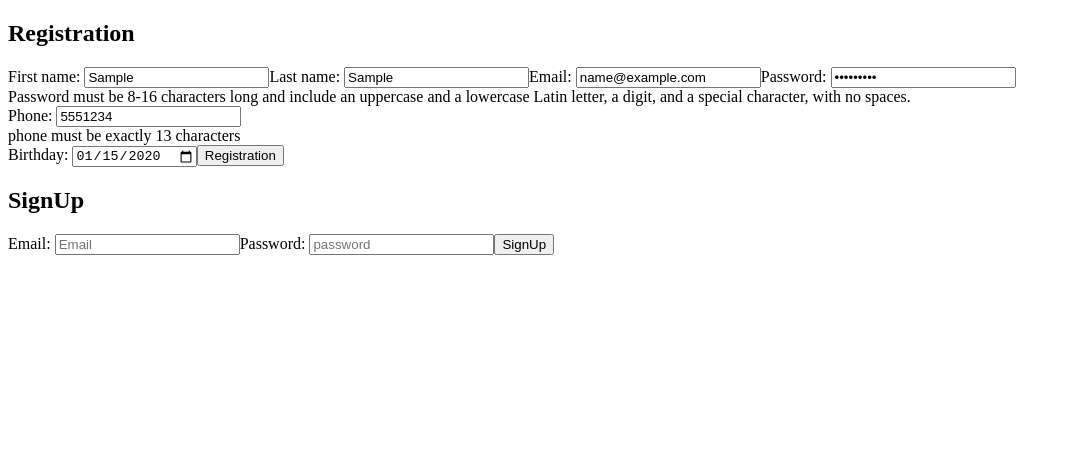
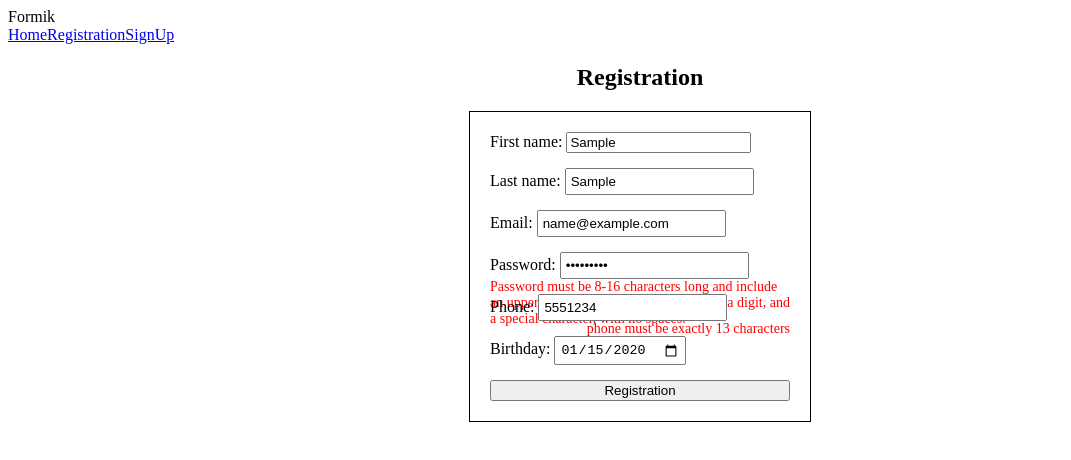
Before and after one commit to Mirariel/React_Formik, a React (Vite) app: page /registration in a window 1280 px wide. Both pictures are taken after typing "Sample", "Sample", "name@example.com", "Sample123", "5551234", "2020-01-15" into the empty fields and a click on the button "Registration". Shown: the top 460 px of the page, without its empty margins (0-1071 px from the left). Built offline with nearby package versions, Linux system fonts and the light colour scheme.

Commit message:
add styles for input, errors. Add routing

```diff
--- a/package.json
+++ b/package.json
@@ -10,9 +10,12 @@
     "preview": "vite preview"
   },
   "dependencies": {
+    "classnames": "^2.5.1",
     "formik": "^2.4.9",
     "react": "^19.3.1",
     "react-dom": "^19.3.1",
+    "react-router": "^8.5.1",
+    "sass": "^1.106.1",
     "yup": "^1.7.1"
   },
   "devDependencies": {
--- a/src/App.jsx
+++ b/src/App.jsx
@@ -1,14 +1,22 @@
+import { Route, BrowserRouter as Router, Routes } from 'react-router'
 import './App.css'
 
 import RegistrationPage from './pages/RegistrationPage'
 import SignUpPage from './pages/SignUpPage'
+import BasePage from './pages/BasePge'
+import HomePage from './pages/HomePage'
 
 function App () {
   return (
-    <>
-      <RegistrationPage />
-      <SignUpPage />
-    </>
+    <Router>
+      <Routes>
+        <Route path='/' element={<BasePage />}>
+          <Route path='/' element={<HomePage />} />
+          <Route path='/registration' element={<RegistrationPage />} />
+          <Route path='/signUp' element={<SignUpPage />} />
+        </Route>
+      </Routes>
+    </Router>
   )
 }
 
--- /dev/null
+++ b/src/components/Header/index.jsx
@@ -0,0 +1,17 @@
+import { Link } from "react-router"
+
+
+function Header () {
+  return (
+    <header>
+      <div>Formik</div>
+      <nav>
+        <Link to='/'>Home</Link>
+        <Link to='registration'>Registration</Link>
+        <Link to='signUp'>SignUp</Link>
+      </nav>
+    </header>
+  )
+}
+
+export default Header
--- /dev/null
+++ b/src/components/forms/FormStyles.module.sass
@@ -0,0 +1,30 @@
+.formContainer
+    display: flex
+    flex-direction: column
+    width: 300px
+    border: 1px solid black
+    gap: 15px
+    padding: 20px
+
+    label
+        position: relative
+
+.error
+    position: absolute
+    top: 100%
+    right: 0
+    color: red
+    font-size: 14px
+
+.input
+    padding: 4px
+    &:active
+        border: 2px solid black
+
+.valid
+    border: 2px solid #18b23290
+    background-color:  #29d54690
+
+.invalid
+    border: 2px solid red
+    background-color: #dd282891
--- a/src/components/forms/LoginForm/index.jsx
+++ b/src/components/forms/LoginForm/index.jsx
@@ -1,4 +1,5 @@
 import { Formik, Form, ErrorMessage, Field } from 'formik'
+import styles from './../FormStyles.module.sass'
 
 const initialValues = {
   email: '',
@@ -13,7 +14,7 @@ function LoginForm () {
   return (
     <Formik initialValues={initialValues} onSubmit={handleLoginingSubmit}>
       {formikProps => (
-        <Form>
+        <Form className={styles.formContainer}>
           <label>
             <span>Email: </span>
             <Field type='email' name='email' placeholder='Email' autofocus />
--- a/src/components/forms/RegistratonForm/index.jsx
+++ b/src/components/forms/RegistratonForm/index.jsx
@@ -1,5 +1,7 @@
 import { Formik, Form, ErrorMessage, Field } from 'formik'
 import { USER_VALIDATION_SCHEMA } from '../../../utils/validate/validationSchema'
+import styles from './../FormStyles.module.sass'
+import classNames from 'classnames'
 
 function RegistrationForm () {
   const initialValues = {
@@ -21,8 +23,14 @@ function RegistrationForm () {
       onSubmit={handleRegistrationSubmit}
       validationSchema={USER_VALIDATION_SCHEMA}
     >
-      {formikProps => (
-        <Form>
+      {formikProps => {
+        const inputStyles = classNames(styles.input, {
+          [styles.valid]: !formikProps.errors.name && formikProps.touched.name,
+          [styles.invalid]: formikProps.errors.name && formikProps.touched.name
+        })
+
+        return (
+          <Form className={styles.formContainer}>
             <label>
               <span>First name: </span>
               <Field
@@ -31,62 +39,92 @@ function RegistrationForm () {
                 placeholder='First name'
                 autofocus
               />
-            <ErrorMessage name='firstName' component='div' />
+              <ErrorMessage
+                className={styles.error}
+                name='firstName'
+                component='div'
+              />
             </label>
             <label>
               <span>Last name: </span>
               <Field
+                className={inputStyles}
                 type='string'
                 name='lastName'
                 placeholder='Last name'
                 autofocus
               />
-            <ErrorMessage name='lastName' component='div' />
+              <ErrorMessage
+                className={styles.error}
+                name='lastName'
+                component='div'
+              />
             </label>
             <label>
               <span>Email: </span>
               <Field
+                className={inputStyles}
                 type='email'
                 name='email'
                 placeholder='Your Email'
                 autofocus
               />
-            <ErrorMessage name='email' component='div' />
+              <ErrorMessage
+                className={styles.error}
+                name='email'
+                component='div'
+              />
             </label>
             <label>
               <span>Password: </span>
               <Field
+                className={inputStyles}
                 type='password'
                 name='password'
                 placeholder='password'
                 autofocus
               />
-            <ErrorMessage name='password' component='div' />
+              <ErrorMessage
+                className={styles.error}
+                name='password'
+                component='div'
+              />
             </label>
             <label>
               <span>Phone: </span>
               <Field
+                className={inputStyles}
                 type='tel'
                 name='phone'
                 placeholder='Phone number'
                 autofocus
               />
-            <ErrorMessage name='phone' component='div' />
+              <ErrorMessage
+                className={styles.error}
+                name='phone'
+                component='div'
+              />
             </label>
             <label>
               <span>Birthday: </span>
               <Field
+                className={inputStyles}
                 type='date'
                 name='birthday'
                 placeholder='Date your birthday'
                 autofocus
               />
-            <ErrorMessage name='birthday' component='div' />
+              <ErrorMessage
+                className={styles.error}
+                name='birthday'
+                component='div'
+              />
             </label>
 
             <button type='submit'>Registration</button>
           </Form>
-      )}
+        )
+      }}
     </Formik>
   )
 }
--- /dev/null
+++ b/src/pages/BasePge/index.jsx
@@ -0,0 +1,14 @@
+import { Outlet } from 'react-router'
+
+import Header from '../../components/Header'
+
+function BasePage () {
+  return (
+    <>
+      <Header />
+      <Outlet />
+    </>
+  )
+}
+
+export default BasePage
--- /dev/null
+++ b/src/pages/FormPage.module.sass
@@ -0,0 +1,4 @@
+.container
+    display: flex
+    flex-direction: column
+    align-items: center
--- /dev/null
+++ b/src/pages/HomePage/index.jsx
@@ -0,0 +1,15 @@
+import { Link } from 'react-router'
+
+function HomePage () {
+  return (
+    <>
+      <h1>Formik Forms</h1>
+      <div>
+        <Link to='/registration'>Registration</Link>
+        <Link to='/signUp'>SignUp</Link>
+      </div>
+    </>
+  )
+}
+
+export default HomePage
--- a/src/pages/RegistrationPage/index.jsx
+++ b/src/pages/RegistrationPage/index.jsx
@@ -1,8 +1,9 @@
 import RegistrationForm from '../../components/forms/RegistratonForm'
+import styles from './../FormPage.module.sass'
 
 function RegistrationPage () {
   return (
-    <div>
+    <div className={styles.container}>
       <h2>Registration</h2>
       <RegistrationForm />
     </div>
--- a/src/pages/SignUpPage/index.jsx
+++ b/src/pages/SignUpPage/index.jsx
@@ -1,8 +1,9 @@
 import LoginForm from '../../components/forms/LoginForm'
+import styles from './../FormPage.module.sass'
 
 function SignUpPage () {
   return (
-    <div>
+    <div className={styles.container}>
       <h2>SignUp</h2>
       <LoginForm />
     </div>
--- a/src/utils/validate/validationSchema.jsx
+++ b/src/utils/validate/validationSchema.jsx
@@ -1,17 +1,28 @@
 import * as yup from 'yup'
 
-const passwordError =
-  'Password must be 8-16 characters long and include an uppercase and a lowercase Latin letter, a digit, and a special character, with no spaces.'
+const ERROR_MESSAGES = {
+  password:
+    'Password must be 8-16 characters long and include an uppercase and a lowercase Latin letter, a digit, and a special character, with no spaces.',
+  name: 'Name must be 2-32 letters long, start with a capital letter, and contain no digits or special characters.'
+}
 
 export const USER_VALIDATION_SCHEMA = yup.object({
-  firstName: yup.string().trim().min(2).max(32).required(),
-  lastName: yup.string().trim().min(2).max(32).required(),
+  firstName: yup
+    .string()
+    .trim()
+    .matches(/^[A-Z][a-z]{1,31}$/, ERROR_MESSAGES.name)
+    .required(),
+  lastName: yup
+    .string()
+    .trim()
+    .matches(/^[A-Z][a-z]{1,31}$/, ERROR_MESSAGES.name)
+    .required(),
   email: yup.string().email().trim().required(),
   password: yup
     .string()
     .matches(
       /^(?=.*[A-Z])(?=.*[a-z])(?=.*\d)(?=.*[^A-Za-z\d\s])\S{8,16}$/,
-      passwordError
+      ERROR_MESSAGES.password
     )
     .required(),
   phone: yup
```
Also changed, not shown: 1 other file (tests, documents, lock files or other folders). Lines whose indentation alone changed are shown as unchanged.
